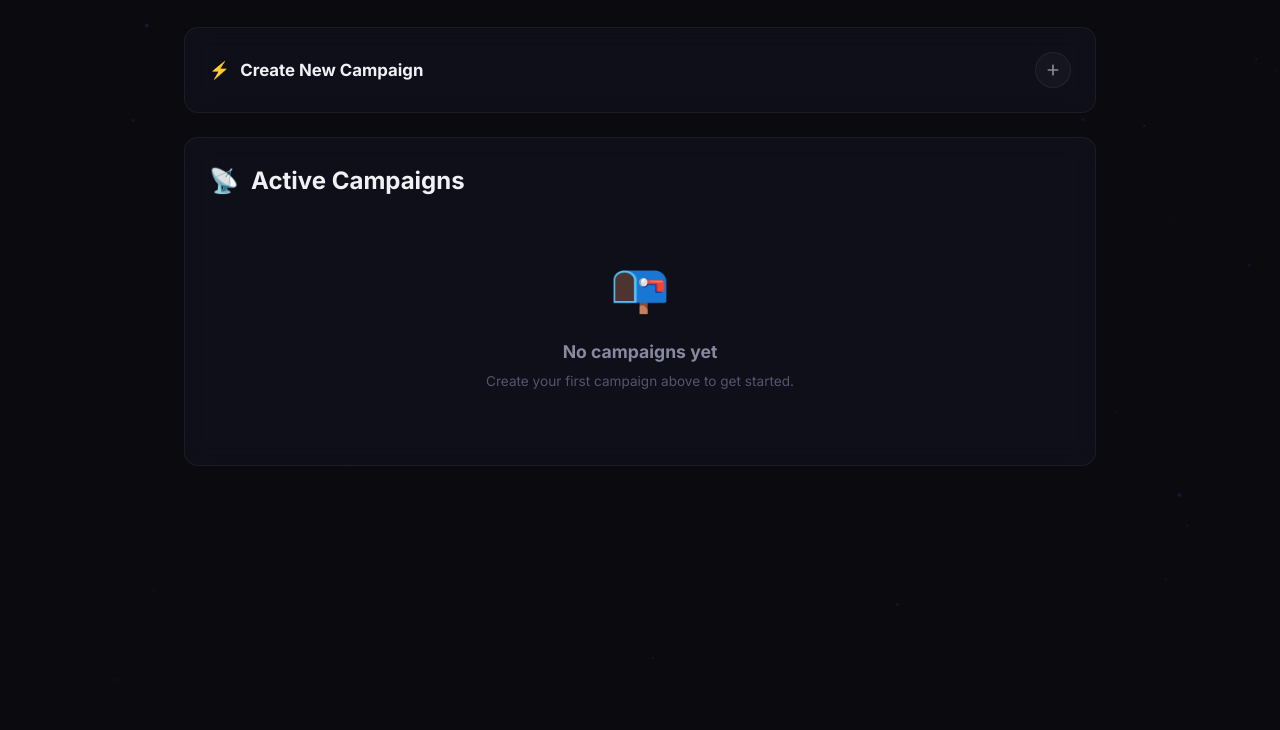
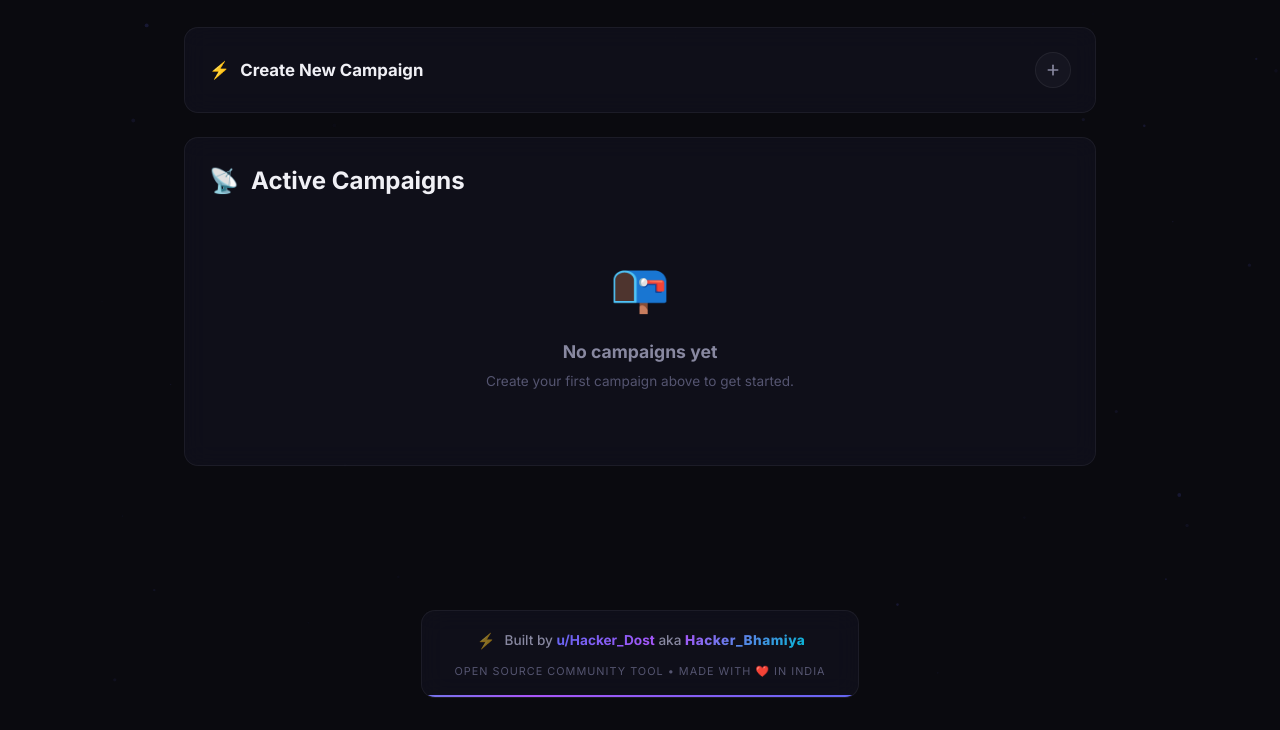
Before and after one commit to XYRDO/massmail-tracker, a website: page public/index.html in a window 1280 px wide. Shown: the part 97-827 px from the top of the page. Before the commit the page ends 800 px from the top, so only its background shows below. Drawn offline with nearby package versions, Linux system fonts and the light colour scheme; no server answers.

Commit message:
Add Hacker_Dost / Hacker_Bhamiya credibility footer to all pages

```diff
--- a/public/index.html
+++ b/public/index.html
@@ -111,6 +111,17 @@
 
   </div>
 
+  <!-- ─── CREDIBILITY FOOTER ─────────────────────────────────────────── -->
+  <footer class="credit-footer">
+    <div class="credit-inner">
+      <div class="credit-badge">
+        <span class="credit-icon">⚡</span>
+        <span>Built by <a href="https://reddit.com/u/Hacker_Dost" target="_blank" class="credit-link">u/Hacker_Dost</a> aka <strong class="credit-alias">Hacker_Bhamiya</strong></span>
+      </div>
+      <div class="credit-sub">Open Source Community Tool • Made with ❤️ in India</div>
+    </div>
+  </footer>
+
   <script src="/socket.io/socket.io.js"></script>
   <script src="/app.js"></script>
 </body>
--- a/public/styles.css
+++ b/public/styles.css
@@ -430,3 +430,50 @@ textarea { resize: vertical; min-height: 100px; }
   .stat-card-value { font-size: 1.5rem; }
   .glow-card .stat-card-value { font-size: 2rem; }
 }
+
+/* ─── CREDIBILITY FOOTER ────────────────────────────────────────────────── */
+.credit-footer {
+  position: relative; z-index: 1;
+  text-align: center;
+  padding: 2.5rem 1rem 2rem;
+  margin-top: 1rem;
+}
+.credit-inner {
+  display: inline-flex; flex-direction: column; align-items: center; gap: 0.5rem;
+  background: var(--bg-card); border: 1px solid var(--border);
+  border-radius: var(--radius); padding: 1rem 2rem;
+  backdrop-filter: blur(12px);
+  position: relative; overflow: hidden;
+}
+.credit-inner::before {
+  content: ''; position: absolute; bottom: 0; left: 0; right: 0; height: 2px;
+  background: linear-gradient(90deg, var(--accent), var(--purple), var(--cyan), var(--purple), var(--accent));
+  background-size: 300% 100%; animation: shimmer 4s linear infinite;
+}
+.credit-badge {
+  display: flex; align-items: center; gap: 0.5rem;
+  font-size: 0.85rem; color: var(--text-secondary); font-weight: 500;
+}
+.credit-icon {
+  font-size: 1.1rem;
+  animation: pulse 2s ease infinite;
+}
+.credit-link {
+  color: var(--accent-light); text-decoration: none; font-weight: 700;
+  transition: var(--transition);
+  background: linear-gradient(135deg, var(--accent), var(--purple));
+  -webkit-background-clip: text; -webkit-text-fill-color: transparent;
+}
+.credit-link:hover {
+  text-decoration: underline;
+  filter: brightness(1.3);
+}
+.credit-alias {
+  color: var(--purple); font-weight: 800; letter-spacing: 0.5px;
+  background: linear-gradient(135deg, var(--purple), var(--cyan));
+  -webkit-background-clip: text; -webkit-text-fill-color: transparent;
+}
+.credit-sub {
+  font-size: 0.68rem; color: var(--text-muted); letter-spacing: 1px;
+  text-transform: uppercase;
+}
```
Also changed, not shown: public/dashboard.html (+11 -0 lines), public/send.html (+11 -0 lines).
